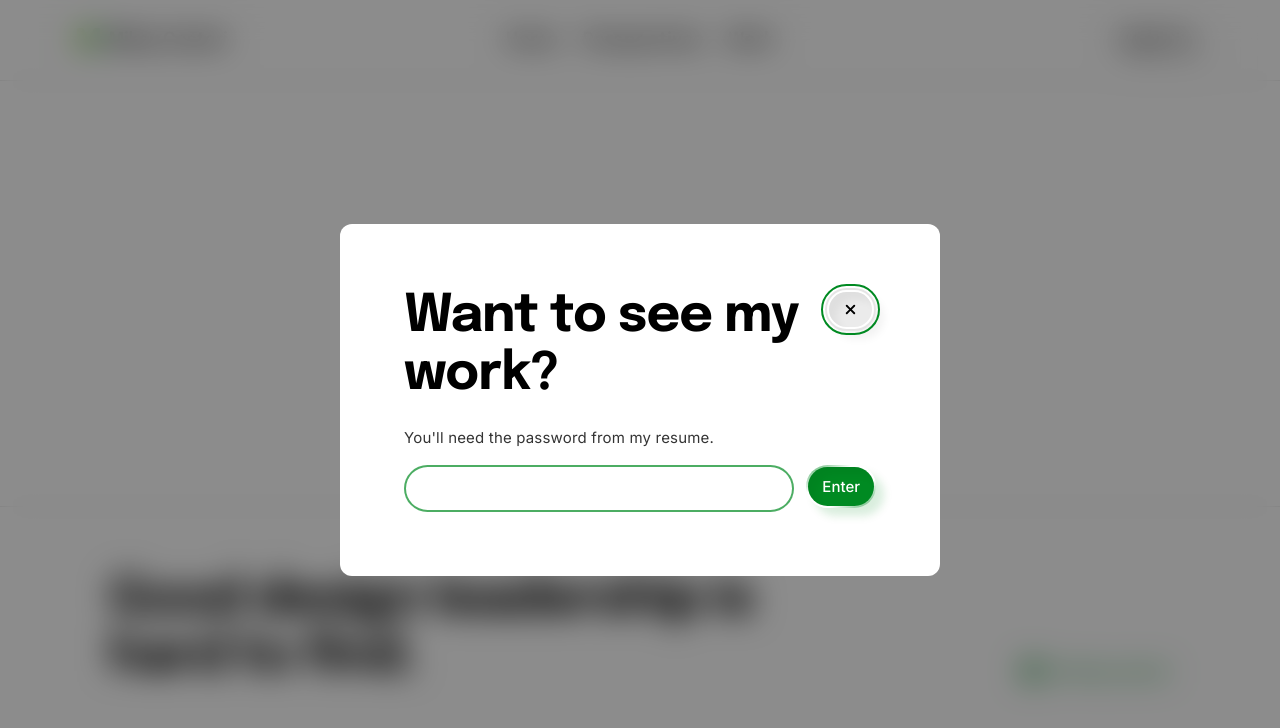
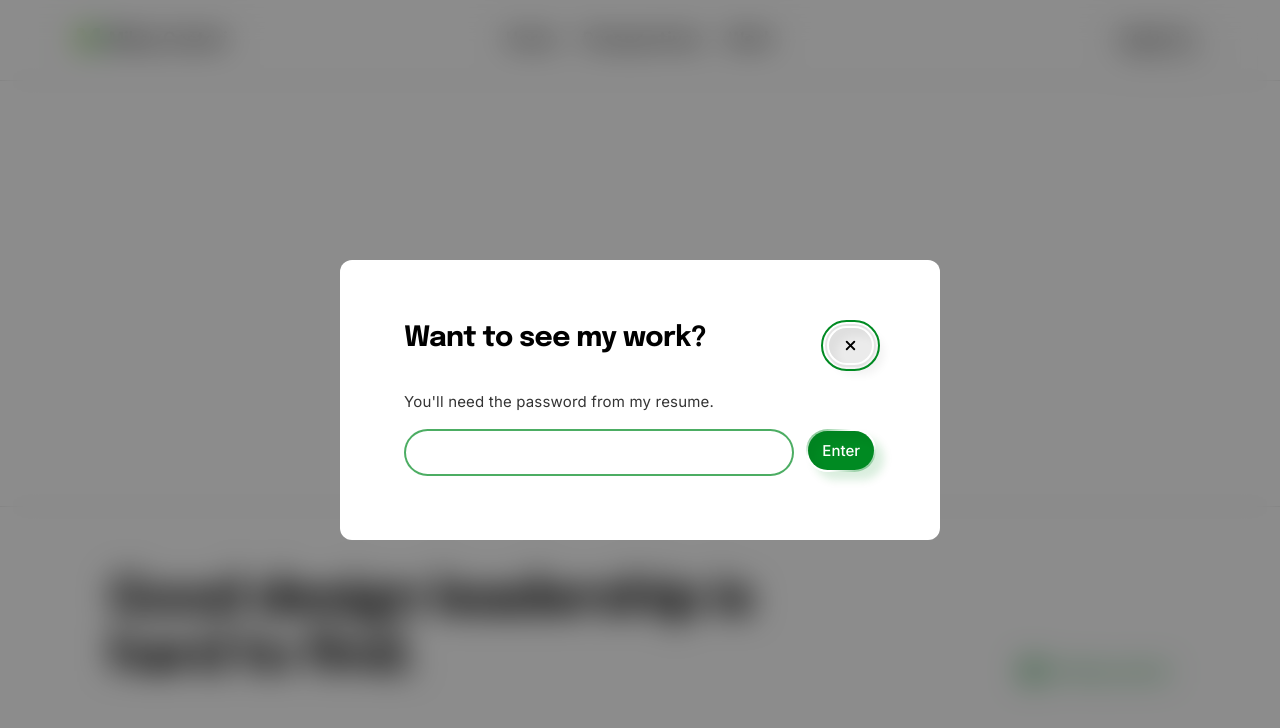
Before and after one commit to ncsucase/Portfolio, a React (Vite) app: page /stories/1 in a window 1280 px wide. Shown: the top 728 px of the page. Built offline with nearby package versions, Linux system fonts and the light colour scheme.

Commit message:
reduced oppressiveness of password gate title

```diff
--- a/src/components/PasswordGate.css
+++ b/src/components/PasswordGate.css
@@ -35,7 +35,7 @@
 .password-gate__title {
   flex: 1;
   font-family: var(--font-heading);
-  font-size: var(--heading-1);
+  font-size: var(--heading-2);
   font-weight: 700;
   letter-spacing: -0.02em;
   color: var(--text-h);
```
